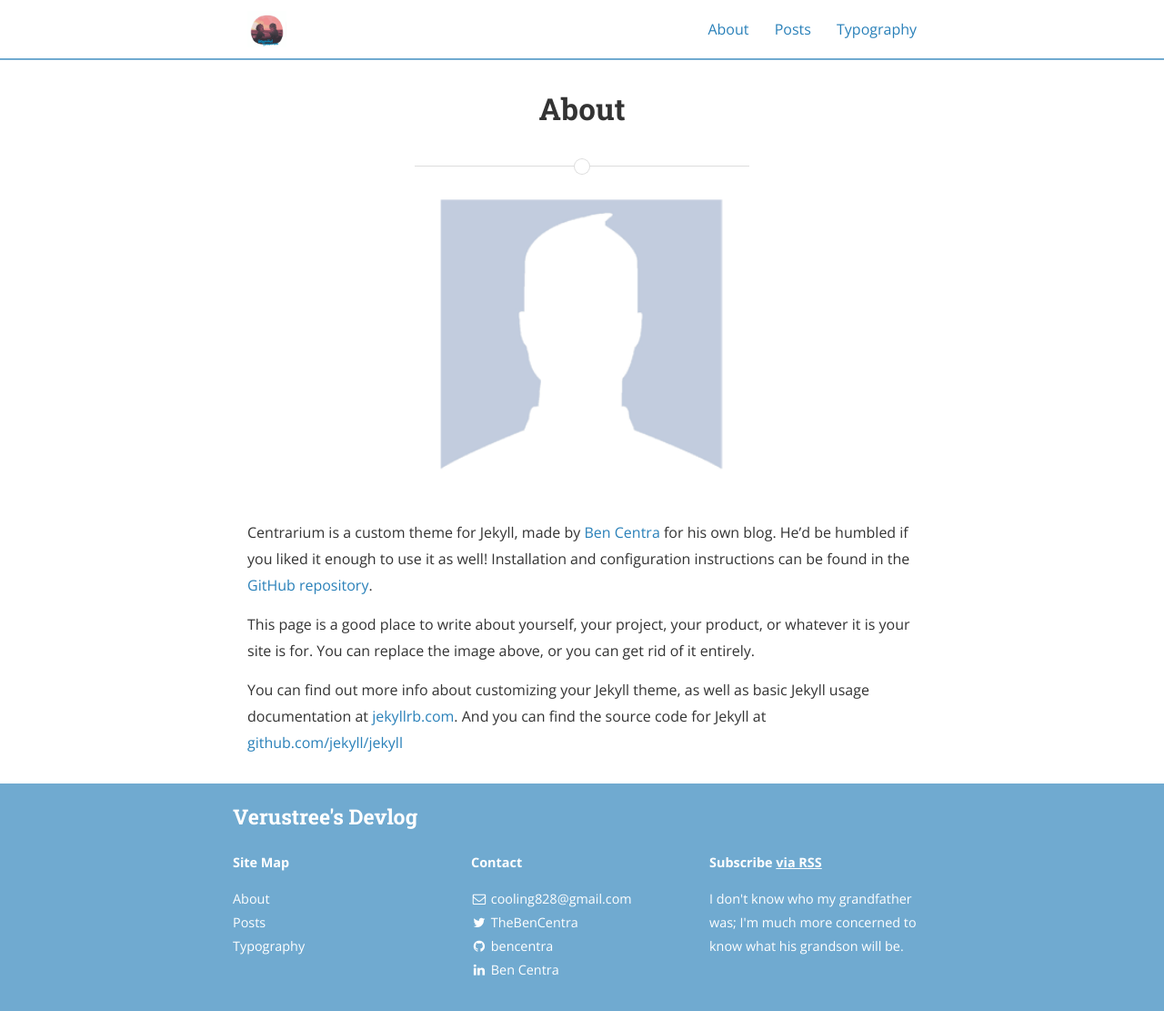
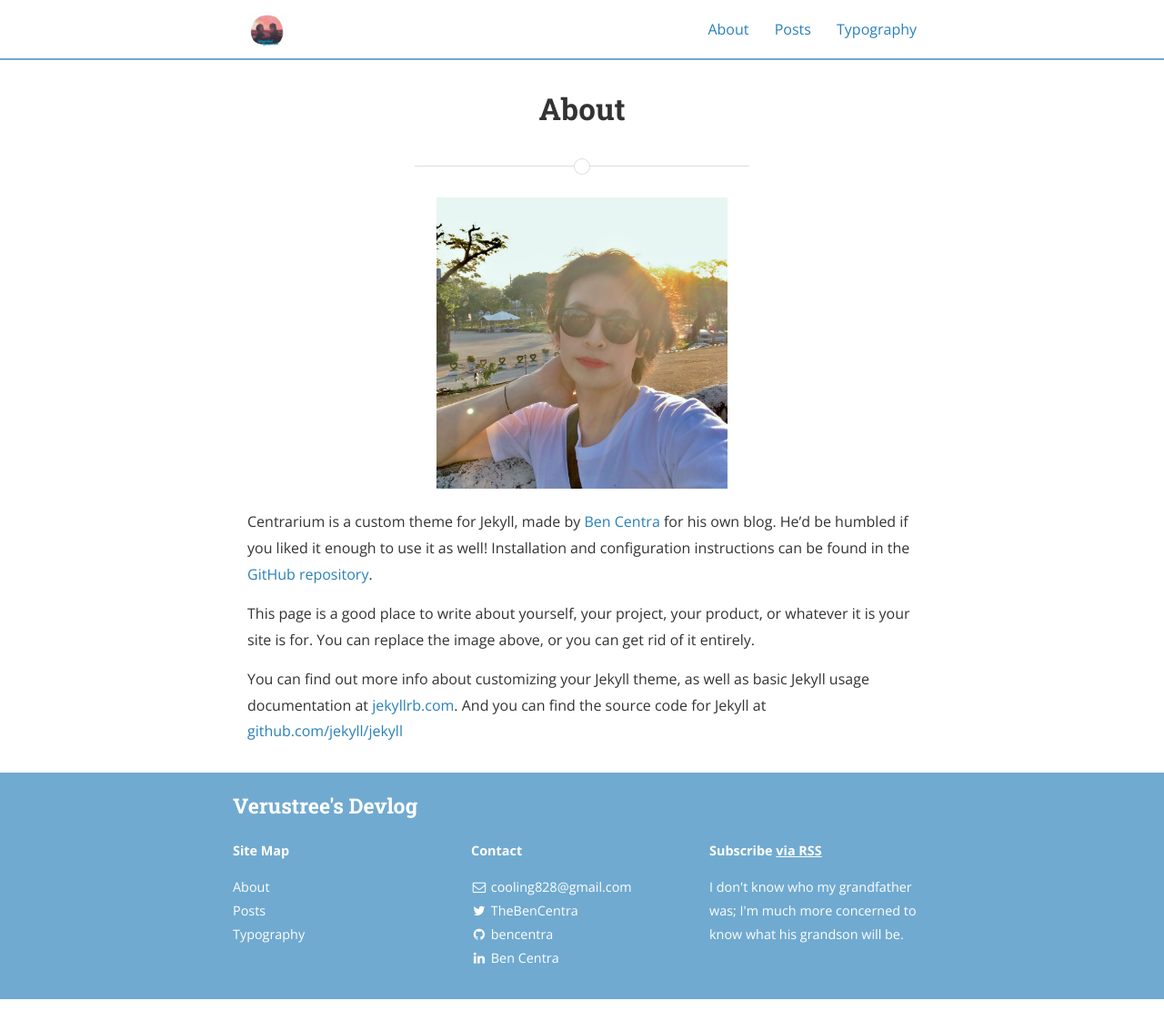
Before and after one commit to verustree/verustree.github.io, a Jekyll site: the page built from about.md, in a window 1280 px wide and 1111 px high. Shown: the whole window at 91% size. Built offline with Jekyll 4.4.1, drawn with Linux system fonts in a browser that asks for light colours; nearby versions of some CDN libraries.

Commit message:
change about picture

```diff
--- a/about.md
+++ b/about.md
@@ -5,7 +5,7 @@ permalink: /about/
 main_nav: true
 ---
 
-![alt text]({{ site.baseurl }}/assets/profile-placeholder.gif "Profile Picture"){:.profile}
+![alt text]({{ site.baseurl }}/assets/self.jpg "Profile Picture"){:.profile}
 
 Centrarium is a custom theme for Jekyll, made by [Ben Centra][bencentra] for his own blog. He'd be humbled if you liked it enough to use it as well! Installation and configuration instructions can be found in the [GitHub repository](https://github.com/bencentra/centrarium).
 
```
Also changed, not shown: assets/self.jpg (added).
